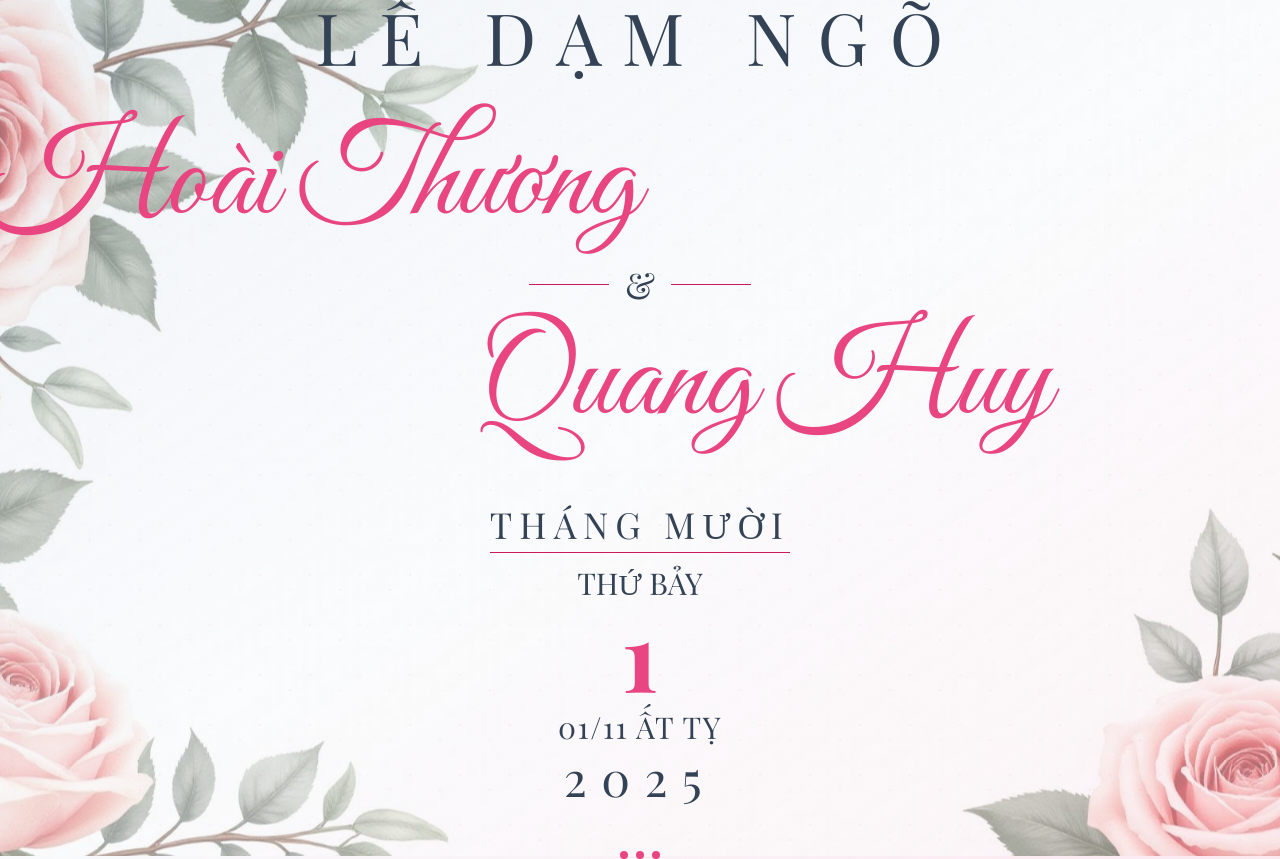
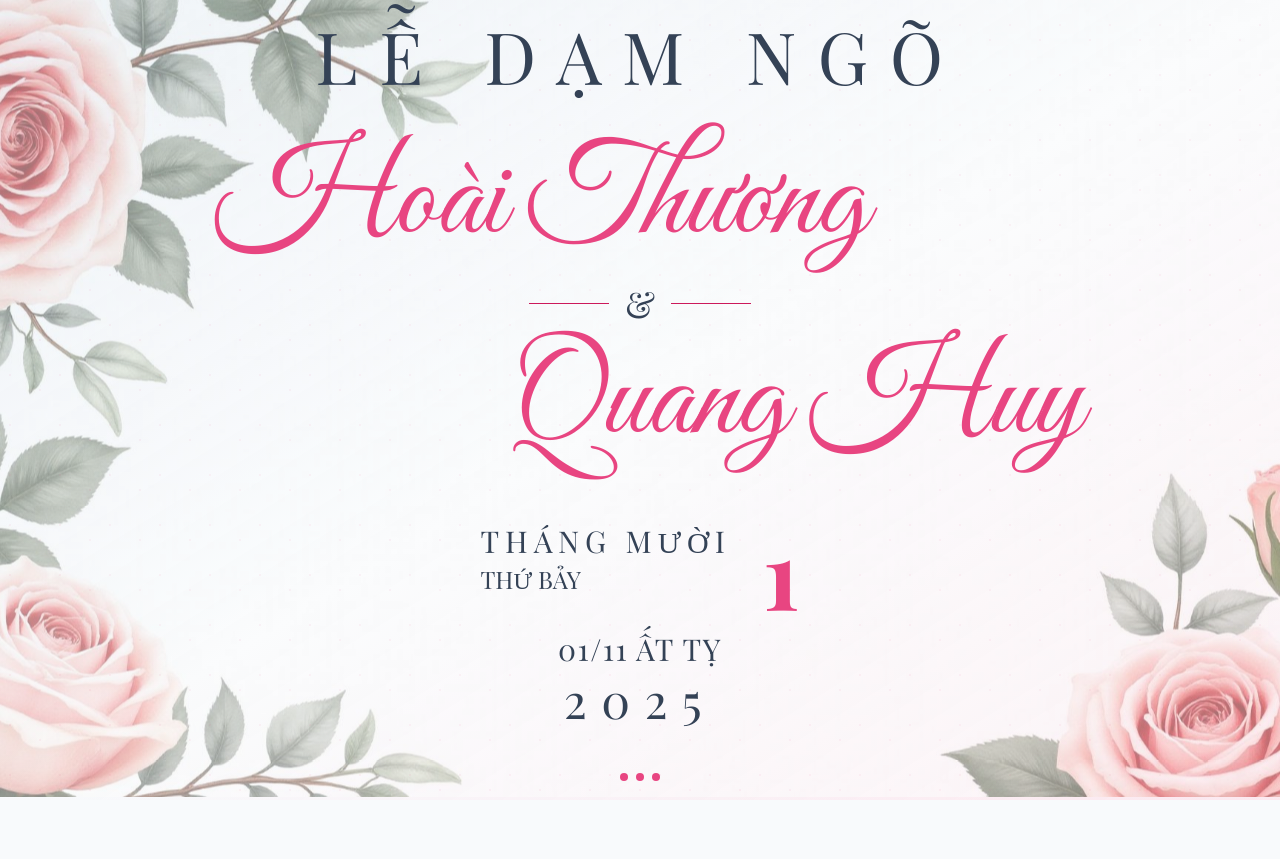
Before and after one commit to huyzblm98/wedding-huy-thuong, a React (Vite) app: page / in a window 1280 px wide. After the commit the page ends 800 px from the top, so only its background shows below. Built offline with nearby package versions, Linux system fonts and the light colour scheme; the HTML template or start-up script is replaced by a standard one.

Commit message:
Refactor wedding hero component

```diff
--- a/src/components/WeddingHero.tsx
+++ b/src/components/WeddingHero.tsx
@@ -50,7 +50,7 @@ const WeddingHero = () => {
         </h2>
 
         <div className="mb-6 animate-fade-in max-w-4xl mx-auto" style={{ animationDelay: '0.3s' }}>
-          <h1 className="font-script text-6xl md:text-8xl lg:text-9xl text-wedding-rose mb-2 text-left" style={{ marginLeft: '-50%' }}>
+          <h1 className="font-script text-6xl md:text-8xl lg:text-9xl text-wedding-rose mb-2" style={{ marginLeft: '-30%' }}>
             Hoài Thương
           </h1>
           <div className="flex items-center justify-center gap-4 my-4">
@@ -58,23 +58,26 @@ const WeddingHero = () => {
             <span className="font-playfair text-3xl md:text-4xl text-wedding-text">&</span>
             <div className="h-px w-20 bg-wedding-accent"></div>
           </div>
-          <h1 className="font-script text-6xl md:text-8xl lg:text-9xl text-wedding-rose whitespace-nowrap" style={{ marginLeft: '25%' }}>
+          <h1 className="font-script text-6xl md:text-8xl lg:text-9xl text-wedding-rose whitespace-nowrap" style={{ marginLeft: '30%' }}>
             Quang Huy
           </h1>
         </div>
 
         <div className="mt-14 animate-fade-in" style={{ animationDelay: '0.6s' }}>
           <div className="inline-block">
-            <p className="font-playfair text-3xl md:text-4xl tracking-[0.2em] text-wedding-text mb-2">
+            <div className="flex items-start justify-between gap-8 mb-3">
+              <div className="text-left">
+                <p className="font-playfair text-2xl md:text-3xl tracking-[0.2em] text-wedding-text">
                   THÁNG MƯỜI
                 </p>
-            <div className="h-px bg-wedding-accent mb-3"></div>
-            <p className="font-playfair text-2xl md:text-3xl text-wedding-text mb-1">
+                <p className="font-playfair text-xl md:text-2xl text-wedding-text mt-1">
                   THỨ BẢY
                 </p>
-            <p className="font-playfair text-7xl md:text-8xl font-bold text-wedding-rose mb-2">
+              </div>
+              <p className="font-playfair text-7xl md:text-8xl font-bold text-wedding-rose leading-none">
                 1
               </p>
+            </div>
             <p className="font-playfair text-2xl md:text-3xl text-wedding-text tracking-wider mb-2">
               01/11 ẤT TỴ
             </p>
@@ -107,7 +110,7 @@ const WeddingHero = () => {
         loop
         preload="auto"
       >
-        <source src="https://files.freemusicarchive.org/storage-freemusicarchive-org/music/no_curator/Kai_Engel/Satin/Kai_Engel_-_01_-_Weve_Been_Falling.mp3" type="audio/mpeg" />
+        <source src="/cuoi-nhau-di.mp3" type="audio/mpeg" />
       </audio>
     </div>
   );
```
Also changed, not shown: 1 other file (tests, documents, lock files or other folders). Lines whose indentation alone changed are shown as unchanged.
